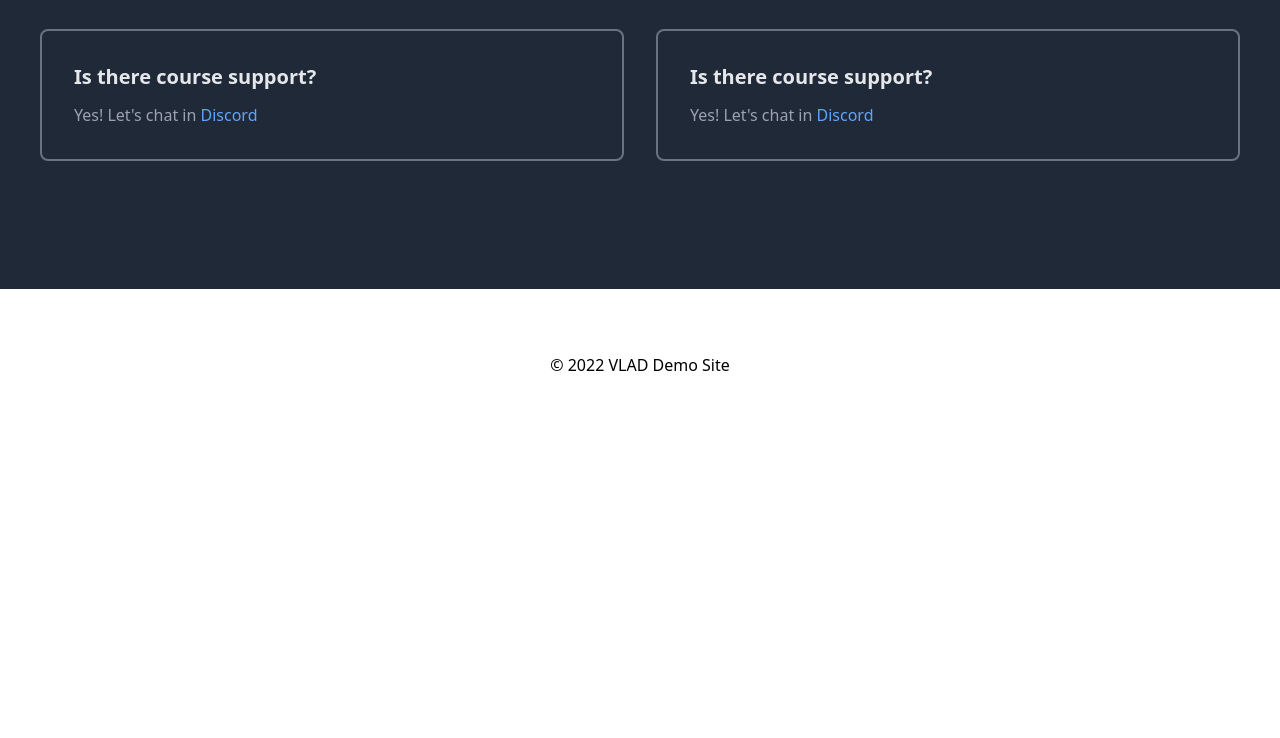
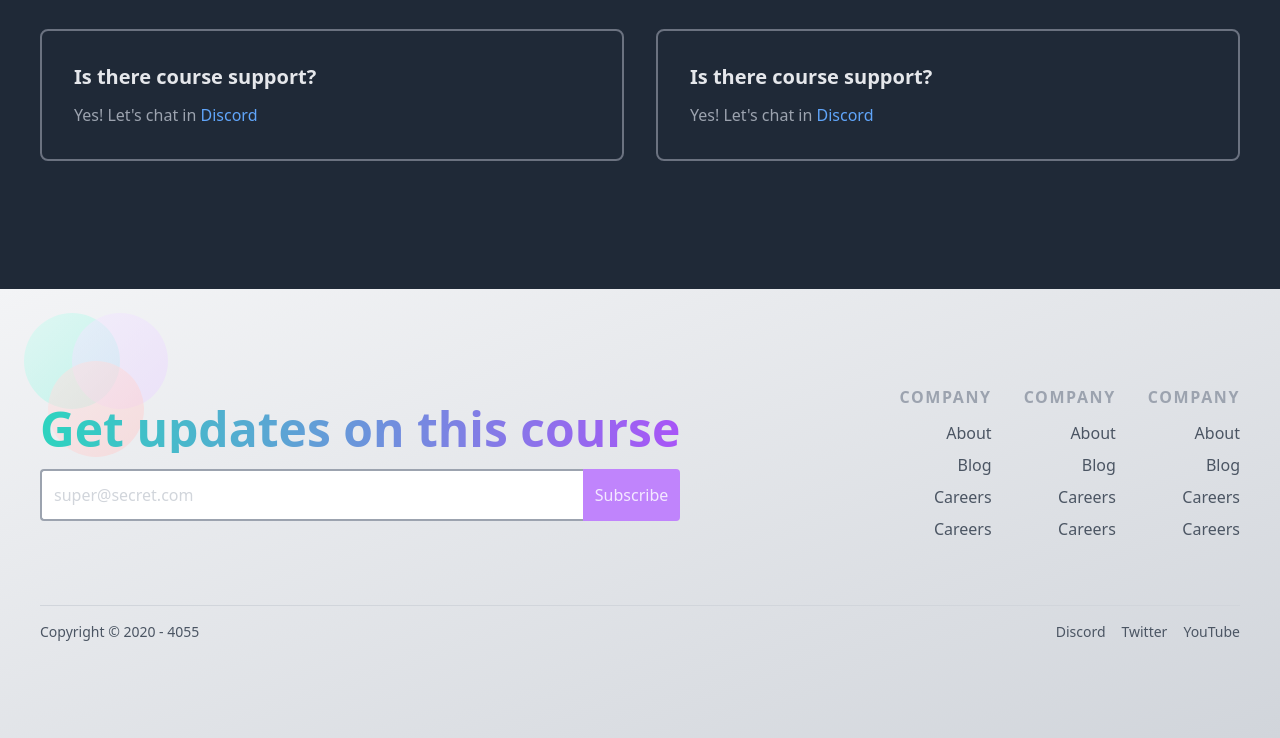
Before and after one commit to vladfullstack/gatsby-tailwind-v1, a Gatsby site: page / in a window 1280 px wide. Shown: the part 5691-6429 px from the top of the page. Before the commit the page ends 6132 px from the top, so only its background shows below. Built offline with nearby package versions, Linux system fonts and the light colour scheme; Gatsby itself is replaced by a stand-in of ours; some packages are replaced by stand-ins of ours.

Commit message:
footer section added

```diff
--- a/src/components/Footer.js
+++ b/src/components/Footer.js
@@ -1,11 +1,82 @@
 import React from "react";
+import { Link } from "gatsby"
 
-import * as styles from "./footer.module.css";
+// import * as styles from "./footer.module.css";
 
 const Footer = ({ siteTitle }) => (
-  <footer className={styles.colophon}>
-    © {new Date().getFullYear()} {siteTitle}
-  </footer>
+  // <footer className={styles.colophon}>
+  //   © {new Date().getFullYear()} {siteTitle}
+  // </footer>
+  // <!-- ======================================= -->
+  // <!-- footer/newsletter ======================================= -->
+  // <!-- ======================================= -->
+  <div className="relative py-24 bg-gradient-to-br from-gray-100 to-gray-300 text-gray-600">
+
+    {/* <!-- circles --> */}
+    <div className="absolute top-0 left-0 transform translate-y-6 translate-x-6">
+      <div className="absolute w-24 h-24 rounded-full bg-gradient-to-br from-teal-100 to-teal-200 opacity-50"></div>
+      <div className="absolute w-24 h-24 rounded-full bg-gradient-to-br from-purple-100 to-purple-200 opacity-50 ml-12">
+      </div>
+      <div className="absolute w-24 h-24 rounded-full bg-gradient-to-br from-red-100 to-red-200 opacity-50 ml-6 mt-12">
+      </div>
+    </div>
+
+    <div className="relative container mx-auto px-10">
+
+      {/* <!-- top footer --> */}
+      <div className="lg:flex justify-between space-y-12 lg:space-y-0">
+        {/* <!-- newsletter --> */}
+        <div className="flex flex-col justify-center">
+          <h4
+            className="mb-4 font-bold text-2xl lg:text-5xl text-transparent bg-clip-text bg-gradient-to-r from-teal-400 to-purple-500">
+            Get updates on this course</h4>
+          <form action="" method="POST" className="flex">
+            <input type="email" name="email" placeholder="super@secret.com"
+              className="w-full p-3 rounded-l outline-none border-2 border-r-0 border-gray-400 focus:border-purple-400 placeholder-gray-300" />
+            <button className="p-3 bg-purple-400 text-purple-100 rounded-r">Subscribe</button>
+          </form>
+        </div>
+        {/* <!-- links --> */}
+        <div className="text-center lg:text-right md:flex md:justify-center md:space-x-8 space-y-8 md:space-y-0">
+          <div className="space-y-2">
+            <p className="mb-3 font-bold text-gray-400 uppercase tracking-widest">Company</p>
+            <Link to="#" className="block hover:text-gray-800 hover:underline">About</Link>
+            <Link to="#" className="block hover:text-gray-800 hover:underline">Blog</Link>
+            <Link to="#" className="block hover:text-gray-800 hover:underline">Careers</Link>
+            <Link to="#" className="block hover:text-gray-800 hover:underline">Careers</Link>
+          </div>
+          <div className="space-y-2">
+            <p className="mb-3 font-bold text-gray-400 uppercase tracking-widest">Company</p>
+            <Link to="#" className="block hover:text-gray-800 hover:underline">About</Link>
+            <Link to="#" className="block hover:text-gray-800 hover:underline">Blog</Link>
+            <Link to="#" className="block hover:text-gray-800 hover:underline">Careers</Link>
+            <Link to="#" className="block hover:text-gray-800 hover:underline">Careers</Link>
+          </div>
+          <div className="space-y-2">
+            <p className="mb-3 font-bold text-gray-400 uppercase tracking-widest">Company</p>
+            <Link to="#" className="block hover:text-gray-800 hover:underline">About</Link>
+            <Link to="#" className="block hover:text-gray-800 hover:underline">Blog</Link>
+            <Link to="#" className="block hover:text-gray-800 hover:underline">Careers</Link>
+            <Link to="#" className="block hover:text-gray-800 hover:underline">Careers</Link>
+          </div>
+        </div>
+      </div>
+
+      {/* <!-- bottom footer --> */}
+      <div
+        className="pt-4 mt-16 md:flex justify-between border-t border-gray-300 text-sm text-center md:text-left space-y-4 md:space-y-0">
+        {/* <!-- copyright --> */}
+        <div>Copyright &copy; 2020 - 4055</div>
+        {/* <!-- links --> */}
+        <div className="space-x-4">
+          <Link to="#">Discord</Link>
+          <Link to="https://twitter.com/chris__sev">Twitter</Link>
+          <Link to="#">YouTube</Link>
+        </div>
+      </div>
+
+    </div>
+  </div>
 );
 
 export default Footer;
```
